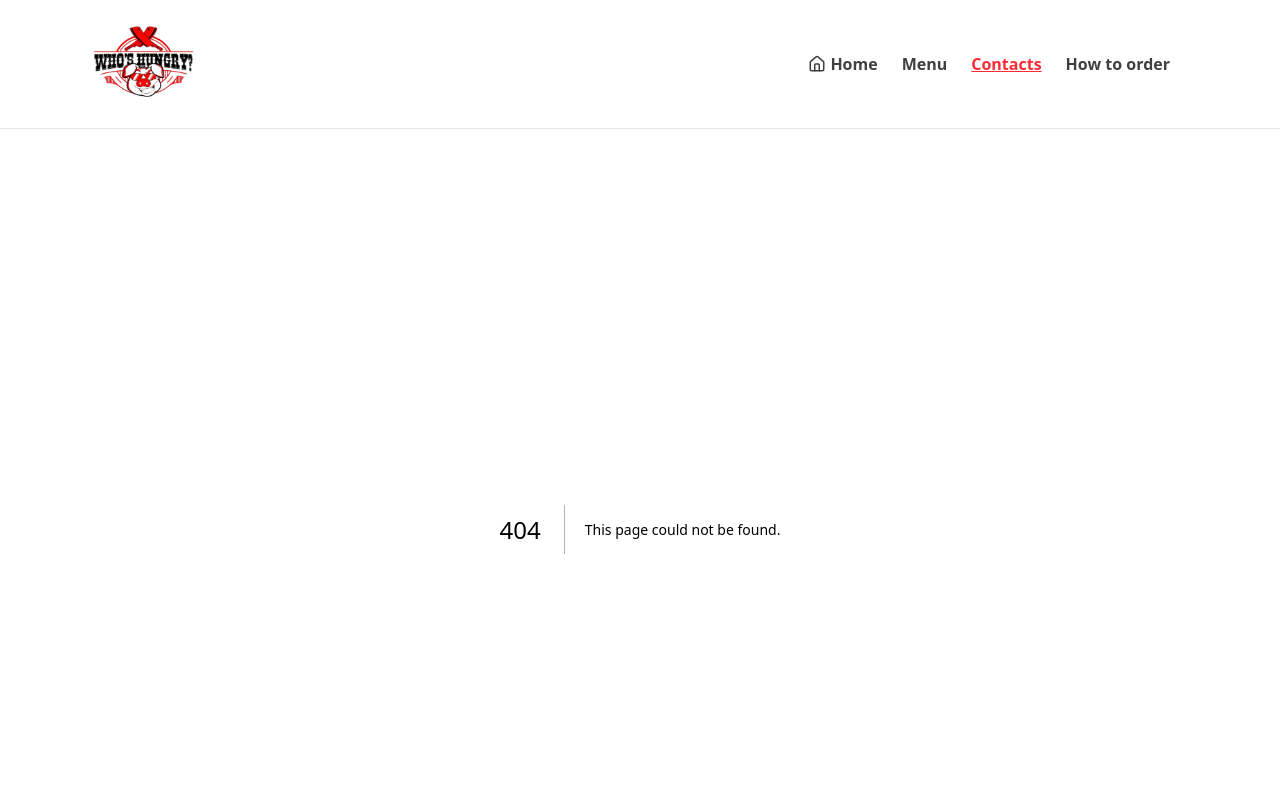
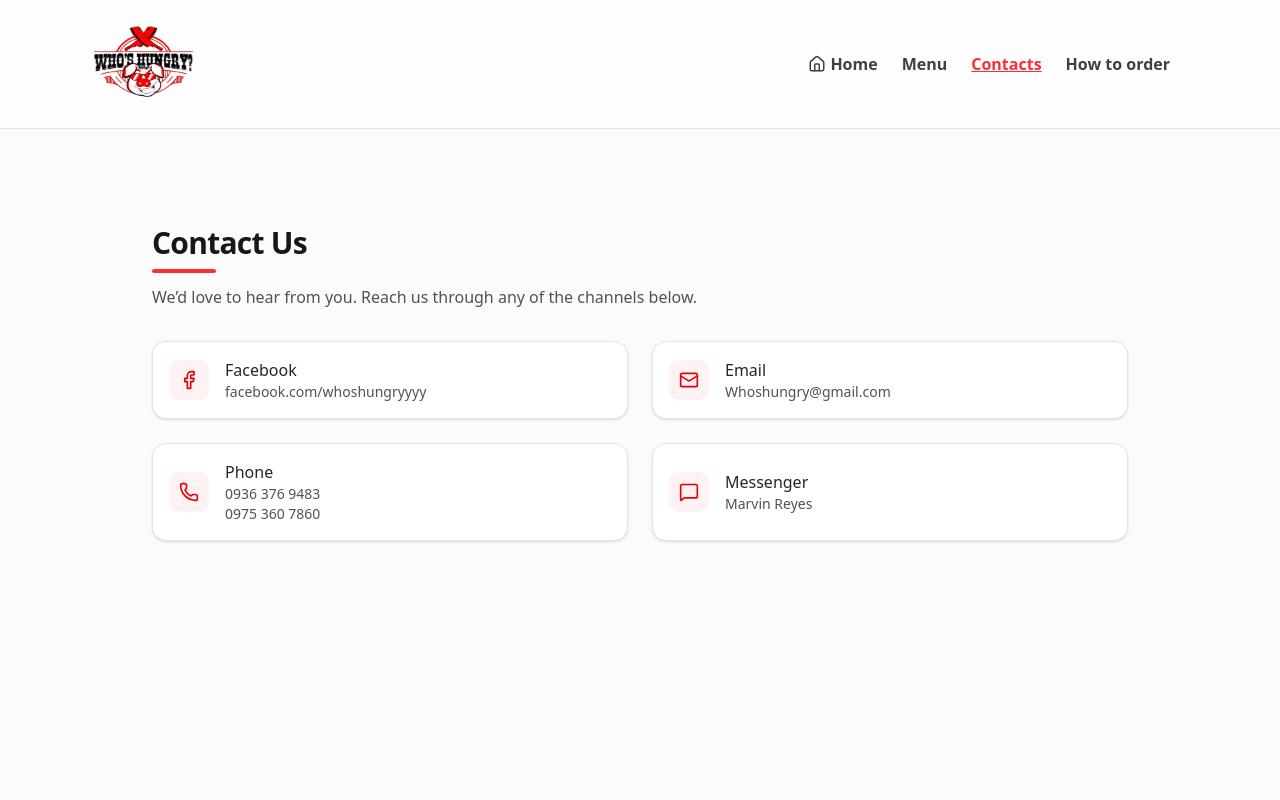
Before and after one commit to marlonpondavilla/whoshungry, a Next.js app: page /contacts in a window 1280 px wide. Before the commit this address had no page. Shown: the top 800 px of the page. Built offline with nearby package versions, Linux system fonts and the light colour scheme.

Commit message:
feat: add ContactsPage component with contact information and links to social media

```diff
--- /dev/null
+++ b/app/contacts/page.tsx
@@ -0,0 +1,87 @@
+import Link from 'next/link';
+import RevealSection from '@/components/reveal-section';
+import { Facebook, Mail, Phone, MessageSquare } from 'lucide-react';
+
+export const metadata = {
+  title: "Contact Us | Who's Hungry?",
+  description: 'Get in touch via Facebook, email, phone, or Messenger.',
+};
+
+export default function ContactsPage() {
+  return (
+    <div className="min-h-screen text-neutral-900 mt-8">
+      <RevealSection className="mx-auto max-w-5xl px-4 sm:px-6 py-12 sm:py-16">
+        <div className="max-w-3xl">
+          <h1 className="text-2xl sm:text-3xl font-semibold tracking-tight">Contact Us</h1>
+          <div className="mt-2 h-1 w-16 rounded-full bg-red-500" />
+          <p className="mt-3 text-neutral-600">
+            We’d love to hear from you. Reach us through any of the channels below.
+          </p>
+        </div>
+
+        <div className="mt-8 grid grid-cols-1 sm:grid-cols-2 gap-4 sm:gap-6">
+          {/* Facebook */}
+          <Link
+            href="https://www.facebook.com/whoshungryyyy"
+            target="_blank"
+            rel="noopener noreferrer"
+            className="group flex items-center gap-4 rounded-xl border border-neutral-200 bg-white p-4 shadow-sm transition-all hover:-translate-y-0.5 hover:shadow-md"
+          >
+            <div className="flex size-10 items-center justify-center rounded-lg bg-red-50 text-red-600">
+              <Facebook size={20} />
+            </div>
+            <div className="flex-1 min-w-0">
+              <div className="font-medium text-neutral-800">Facebook</div>
+              <div className="truncate text-sm text-neutral-600">facebook.com/whoshungryyyy</div>
+            </div>
+            <span className="text-sm text-red-500 opacity-0 translate-x-1 transition-all group-hover:opacity-100 group-hover:translate-x-0">
+              Open
+            </span>
+          </Link>
+
+          {/* Email */}
+          <Link
+            href="https://mail.google.com/mail/?view=cm&fs=1&to=Whoshungry@gmail.com"
+            target="_blank"
+            rel="noopener noreferrer"
+            className="group flex items-center gap-4 rounded-xl border border-neutral-200 bg-white p-4 shadow-sm transition-all hover:-translate-y-0.5 hover:shadow-md"
+          >
+            <div className="flex size-10 items-center justify-center rounded-lg bg-red-50 text-red-600">
+              <Mail size={20} />
+            </div>
+            <div className="flex-1 min-w-0">
+              <div className="font-medium text-neutral-800">Email</div>
+              <div className="truncate text-sm text-neutral-600">Whoshungry@gmail.com</div>
+            </div>
+            <span className="text-sm text-red-500 opacity-0 translate-x-1 transition-all group-hover:opacity-100 group-hover:translate-x-0">
+              Open Gmail
+            </span>
+          </Link>
+
+          {/* Phones */}
+          <div className="flex items-center gap-4 rounded-xl border border-neutral-200 bg-white p-4 shadow-sm">
+            <div className="flex size-10 items-center justify-center rounded-lg bg-red-50 text-red-600">
+              <Phone size={20} />
+            </div>
+            <div className="flex-1 min-w-0">
+              <div className="font-medium text-neutral-800">Phone</div>
+              <div className="text-sm text-neutral-600">0936 376 9483</div>
+              <div className="text-sm text-neutral-600">0975 360 7860</div>
+            </div>
+          </div>
+
+          {/* Messenger name */}
+          <div className="flex items-center gap-4 rounded-xl border border-neutral-200 bg-white p-4 shadow-sm">
+            <div className="flex size-10 items-center justify-center rounded-lg bg-red-50 text-red-600">
+              <MessageSquare size={20} />
+            </div>
+            <div className="flex-1 min-w-0">
+              <div className="font-medium text-neutral-800">Messenger</div>
+              <div className="truncate text-sm text-neutral-600">Marvin Reyes</div>
+            </div>
+          </div>
+        </div>
+      </RevealSection>
+    </div>
+  );
+}
```
